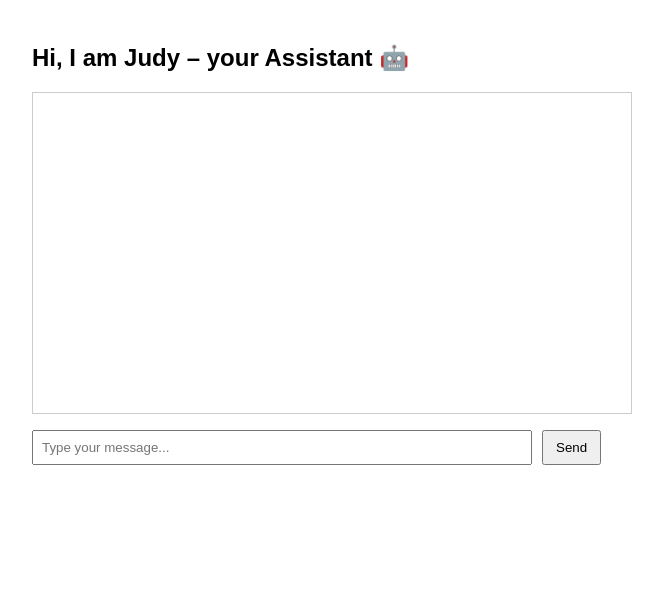
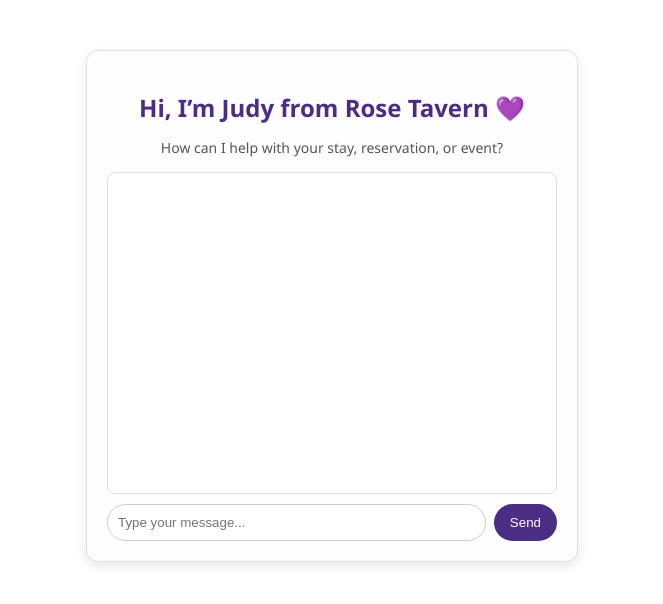
Before and after one commit to iessel-git/judy-chatbot, a Next.js app: page / in a window 1280 px wide. Shown: the top 604 px of the page, without its empty margins (308-971 px from the left). Built offline with nearby package versions, Linux system fonts and the light colour scheme.

Commit message:
Update index.js

```diff
--- a/pages/index.js
+++ b/pages/index.js
@@ -1,13 +1,14 @@
-import { useState } from "react";
+import { useState, useEffect, useRef } from "react";
 
 export default function Home() {
   const [messages, setMessages] = useState([]);
   const [input, setInput] = useState("");
+  const chatEndRef = useRef(null);
 
   const sendMessage = async () => {
     if (!input) return;
     const userMessage = { role: "user", content: input };
-    setMessages([...messages, userMessage]);
+    setMessages((prev) => [...prev, userMessage]);
 
     const res = await fetch("/api/chat", {
       method: "POST",
@@ -17,45 +18,115 @@
 
     const data = await res.json();
     const botMessage = { role: "assistant", content: data.reply };
-    setMessages((m) => [...m, botMessage]);
+    setMessages((prev) => [...prev, botMessage]);
     setInput("");
   };
+
+  // Auto scroll to latest message
+  useEffect(() => {
+    chatEndRef.current?.scrollIntoView({ behavior: "smooth" });
+  }, [messages]);
 
   return (
     <main
       style={{
-        maxWidth: "600px",
-        margin: "auto",
-        fontFamily: "sans-serif",
-        padding: "1rem",
+        maxWidth: "450px",
+        margin: "50px auto",
+        fontFamily: "'Segoe UI', sans-serif",
+        backgroundColor: "#fdfdfd",
+        border: "1px solid #e0e0e0",
+        borderRadius: "12px",
+        boxShadow: "0 4px 12px rgba(0,0,0,0.1)",
+        padding: "20px",
       }}
     >
-      <h2>Hi, I am Judy – your Assistant 🤖</h2>
+      <h2
+        style={{
+          textAlign: "center",
+          color: "#4b2e83",
+          fontWeight: "600",
+          marginBottom: "10px",
+        }}
+      >
+        Hi, I’m Judy from Rose Tavern 💜
+      </h2>
+      <p
+        style={{
+          textAlign: "center",
+          fontSize: "14px",
+          color: "#555",
+          marginBottom: "15px",
+        }}
+      >
+        How can I help with your stay, reservation, or event?
+      </p>
+
       <div
         style={{
-          border: "1px solid #ccc",
+          border: "1px solid #ddd",
+          borderRadius: "8px",
           padding: "10px",
           height: "300px",
           overflowY: "auto",
-          marginBottom: "1rem",
+          backgroundColor: "#ffffff",
         }}
       >
         {messages.map((m, i) => (
-          <p key={i}>
-            <strong>{m.role}:</strong> {m.content}
-          </p>
+          <div
+            key={i}
+            style={{
+              marginBottom: "8px",
+              textAlign: m.role === "user" ? "right" : "left",
+            }}
+          >
+            <span
+              style={{
+                display: "inline-block",
+                padding: "8px 12px",
+                borderRadius: "16px",
+                backgroundColor:
+                  m.role === "user" ? "#4b2e83" : "#f0f0f0",
+                color: m.role === "user" ? "#fff" : "#333",
+                maxWidth: "80%",
+                wordWrap: "break-word",
+              }}
+            >
+              {m.content}
+            </span>
+          </div>
         ))}
+        <div ref={chatEndRef} />
       </div>
+
+      <div style={{ marginTop: "10px", display: "flex" }}>
         <input
-        style={{ width: "80%", padding: "8px" }}
+          style={{
+            flex: 1,
+            padding: "10px",
+            border: "1px solid #ccc",
+            borderRadius: "20px",
+            outline: "none",
+          }}
           value={input}
           onChange={(e) => setInput(e.target.value)}
           onKeyDown={(e) => e.key === "Enter" && sendMessage()}
           placeholder="Type your message..."
         />
-      <button style={{ padding: "8px 12px", marginLeft: "10px" }} onClick={sendMessage}>
+        <button
+          style={{
+            marginLeft: "8px",
+            backgroundColor: "#4b2e83",
+            color: "white",
+            border: "none",
+            padding: "10px 16px",
+            borderRadius: "20px",
+            cursor: "pointer",
+          }}
+          onClick={sendMessage}
+        >
           Send
         </button>
+      </div>
     </main>
   );
 }
```
Lines whose indentation alone changed are shown as unchanged.
